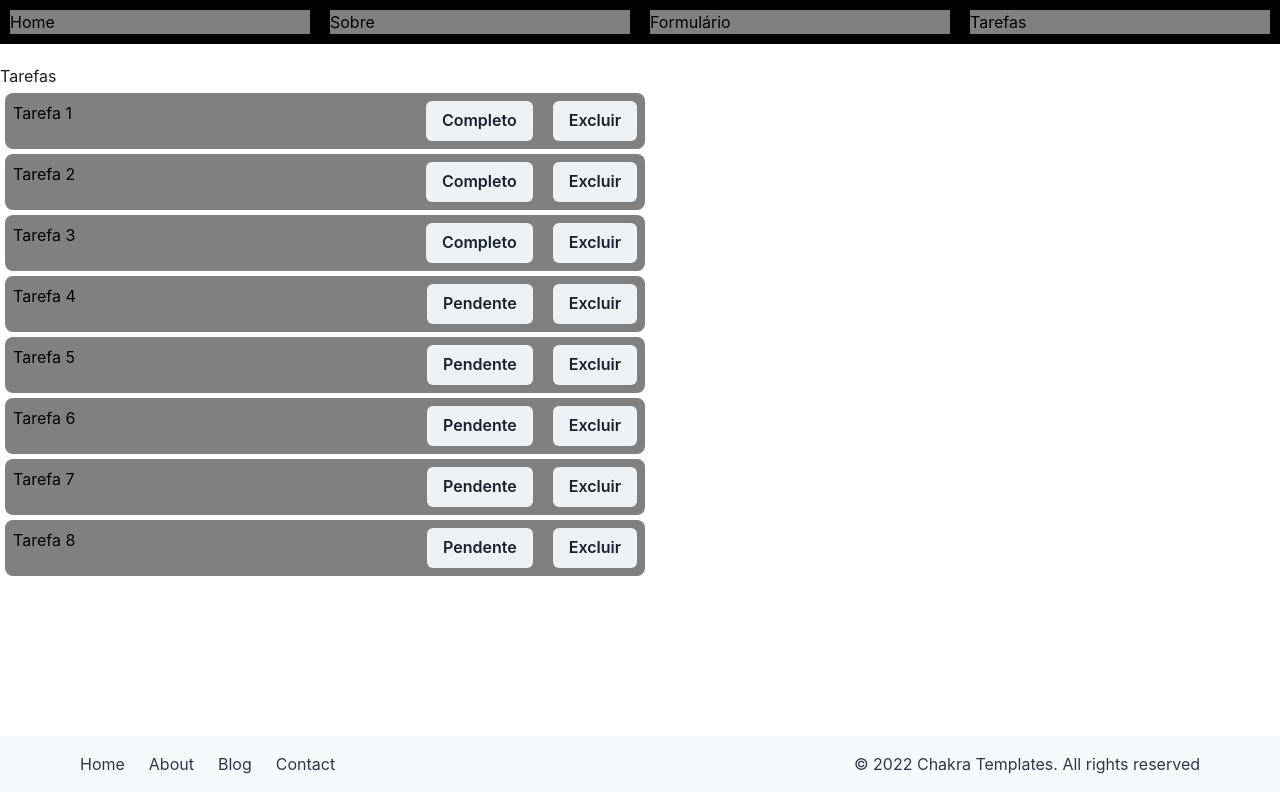
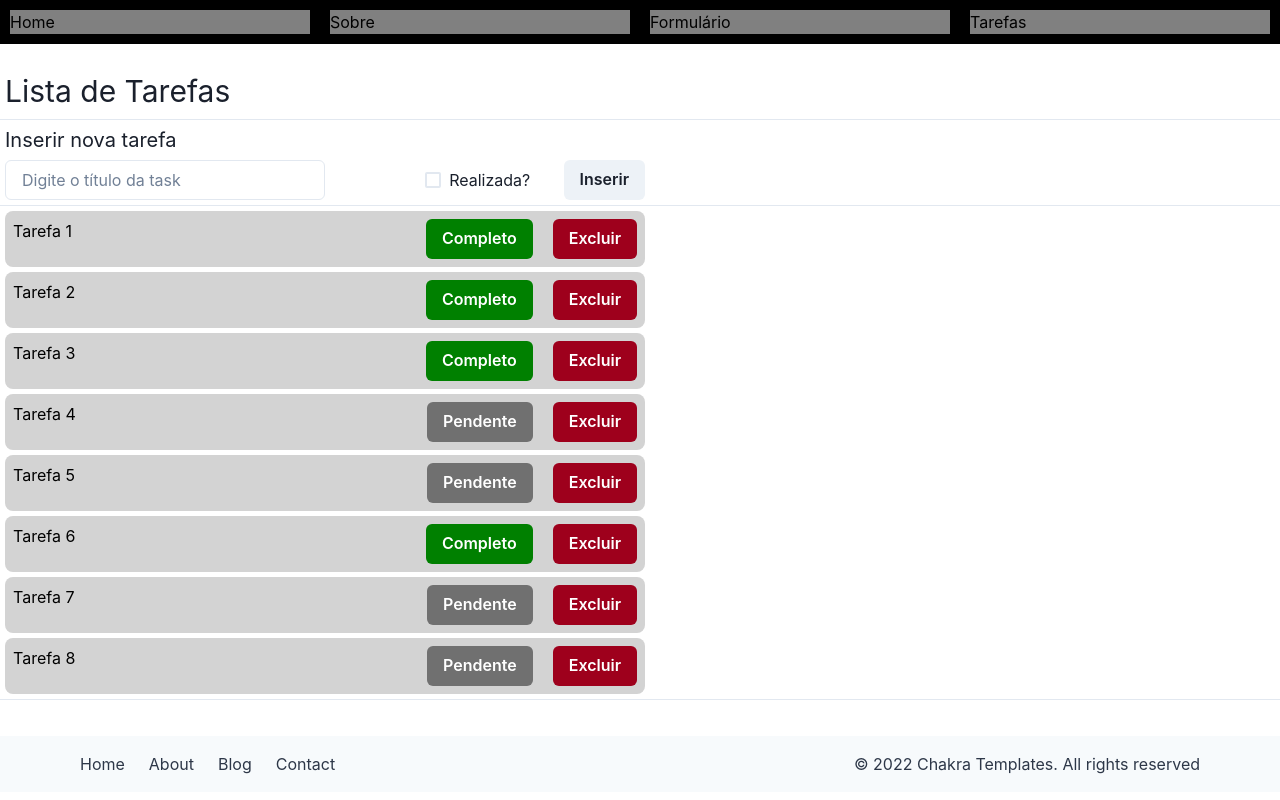
Before and after one commit to CaioAssis/Aula-React, a React (Vite) app: page /tarefa in a window 1280 px wide. Built offline with nearby package versions, Linux system fonts and the light colour scheme.

Commit message:
TarefaHead

```diff
--- a/src/components/tarefaHead/index.tsx
+++ b/src/components/tarefaHead/index.tsx
@@ -0,0 +1,22 @@
+import { Box, Button, Checkbox, Input, Spacer, Text } from "@chakra-ui/react";
+
+function TarefaHead(){
+    return(
+        <>
+            <Text margin='5px' fontSize='20'>
+                Inserir nova tarefa
+            </Text>
+            <Box w='50%' display='flex' margin='5px'>
+
+                <Input placeholder='Digite o título da task' w='50%'/>
+                <Spacer />
+                <Spacer />
+                <Spacer />
+                <Checkbox defaultChecked={false}>Realizada?</Checkbox>
+                <Spacer />
+                <Button>Inserir</Button>
+            </Box>
+        </>
+    )
+}
+export default TarefaHead
--- a/src/components/tarefaList/index.tsx
+++ b/src/components/tarefaList/index.tsx
@@ -6,15 +6,22 @@ interface Props{
 }
 
 function TarefaList({label, status} : Props){
-    let stat
-    if(status) stat = 'Completo'
-    else stat = 'Pendente'
+    let stat, bg
+    if(status) {
+        stat = 'Completo'
+        bg = 'green'
+    }
+    else {
+        stat = 'Pendente'
+        bg = '#707070'
+    }
+
     return(
-        <Box bg='gray' w='50%' p={2} color='black' display='flex' borderRadius='lg' gap={5} margin='5px'>
+        <Box bg='lightgray' w='50%' p={2} color='black' display='flex' borderRadius='lg' gap={5} margin='5px'>
             {label}
             <Spacer />
-            <Button>{stat}</Button>
-            <Button>Excluir</Button>
+            <Button bg={bg} textColor='white'>{stat}</Button>
+            <Button bg='#9e001c' textColor='white'>Excluir</Button>
         </Box>
     )
 }
--- a/src/pages/tasks/index.tsx
+++ b/src/pages/tasks/index.tsx
@@ -1,20 +1,29 @@
 import Layout from "../../components/layout"
 import Navegacao from "../../components/navegacao"
 import TarefaList from "../../components/tarefaList"
+import TarefaHead from "../../components/tarefaHead"
+
+import { Text } from "@chakra-ui/react"
 
 function Tasks(){ // mesmo que export default no fim
     return(
         <Layout>
             <div>
-                <h1>Tarefas</h1>
+                <Text margin='5px' fontSize='30'>
+                    Lista de Tarefas
+                </Text>
+                <hr />
+                <TarefaHead />
+                <hr />
                 <TarefaList label="Tarefa 1" status={true}/>
                 <TarefaList label="Tarefa 2" status={true}/>
                 <TarefaList label="Tarefa 3" status={true}/>
                 <TarefaList label="Tarefa 4" status={false}/>
                 <TarefaList label="Tarefa 5" status={false}/>
-                <TarefaList label="Tarefa 6" status={false}/>
+                <TarefaList label="Tarefa 6" status={true}/>
                 <TarefaList label="Tarefa 7" status={false}/>
                 <TarefaList label="Tarefa 8" status={false}/>
+                <hr />
             </div>
         </Layout>
 
```
